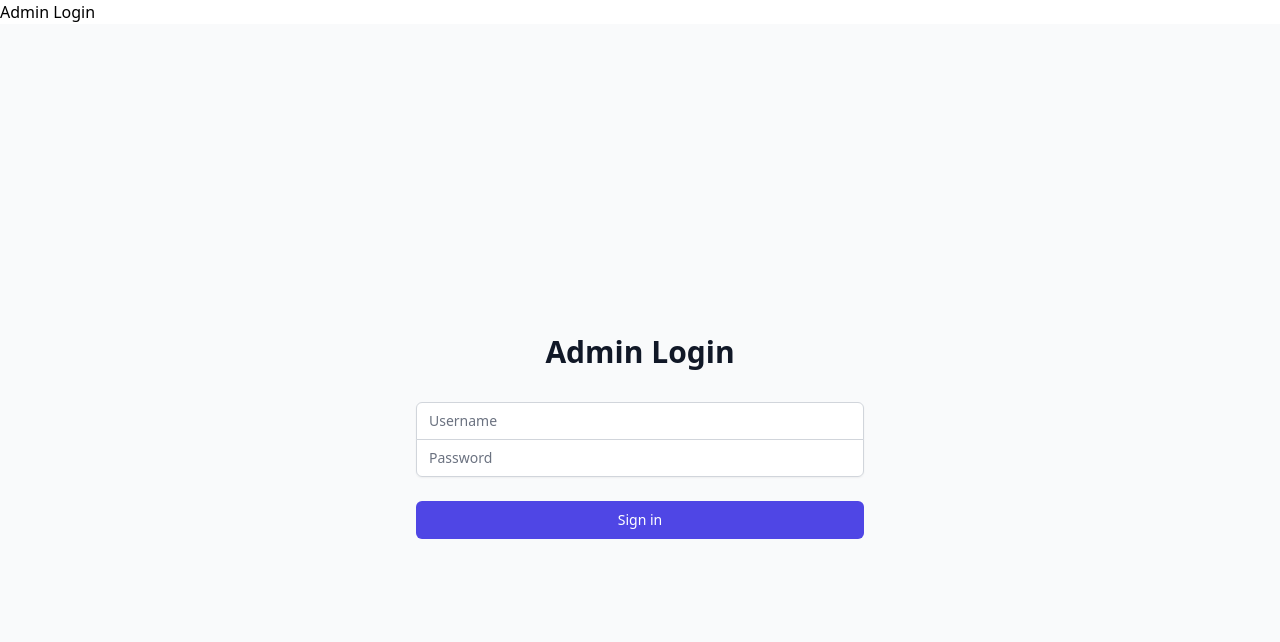
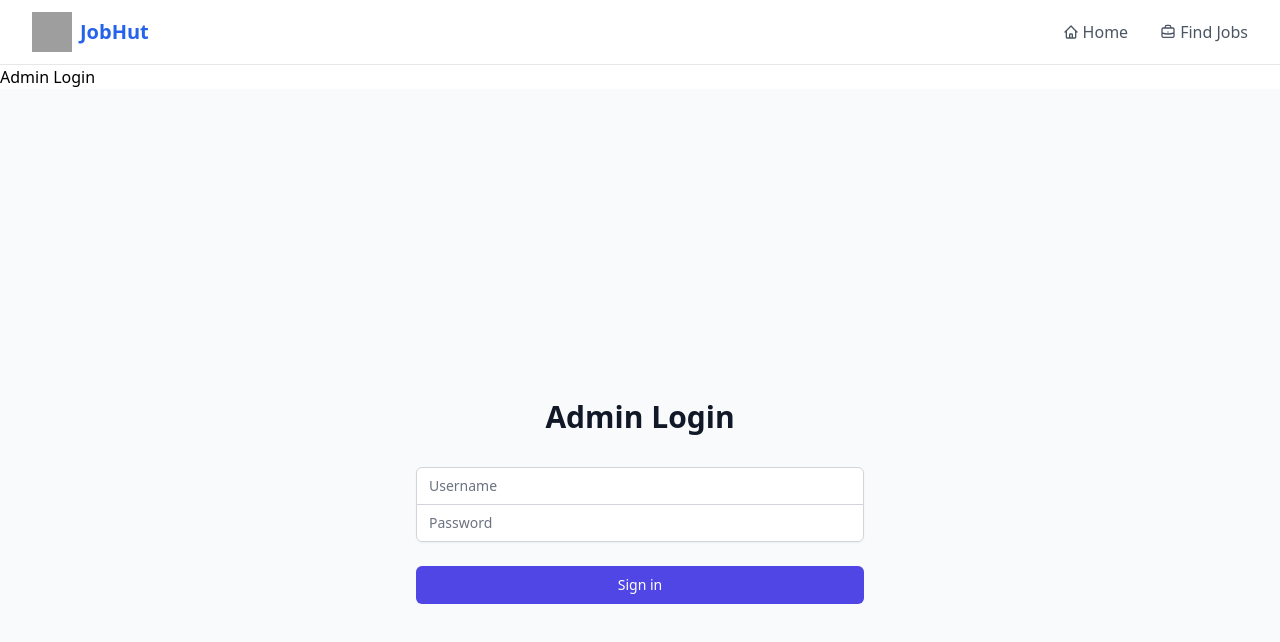
Before and after one commit to Adithya3618/jobHut, a Next.js app: page /admin in a window 1280 px wide. Shown: the top 642 px of the page. Built offline with nearby package versions, Linux system fonts and the light colour scheme; grey boxes are pictures that could not be loaded.

Commit message:
Update page.js

```diff
--- a/app/admin/page.js
+++ b/app/admin/page.js
@@ -1,10 +1,14 @@
 import AdminLogin from '../components/AdminLogin'
+import Footer from '../components/Footer'
+import Header from '../components/Header'
 
 export default function Admin() {
   return (
     <div>
+      <Header />
       <h1>Admin Login</h1>
       <AdminLogin />
+      <footer/>
     </div>
   )
 }
```
